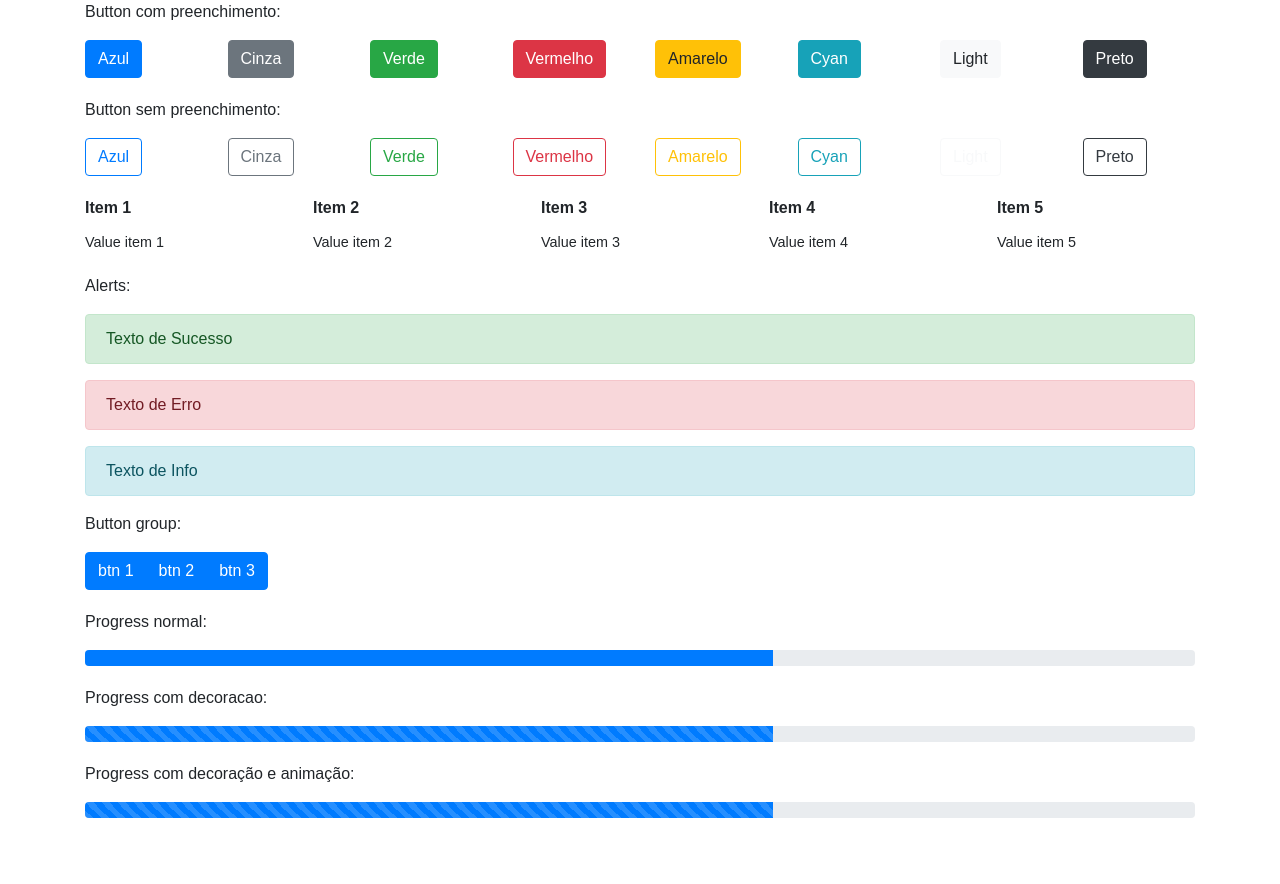
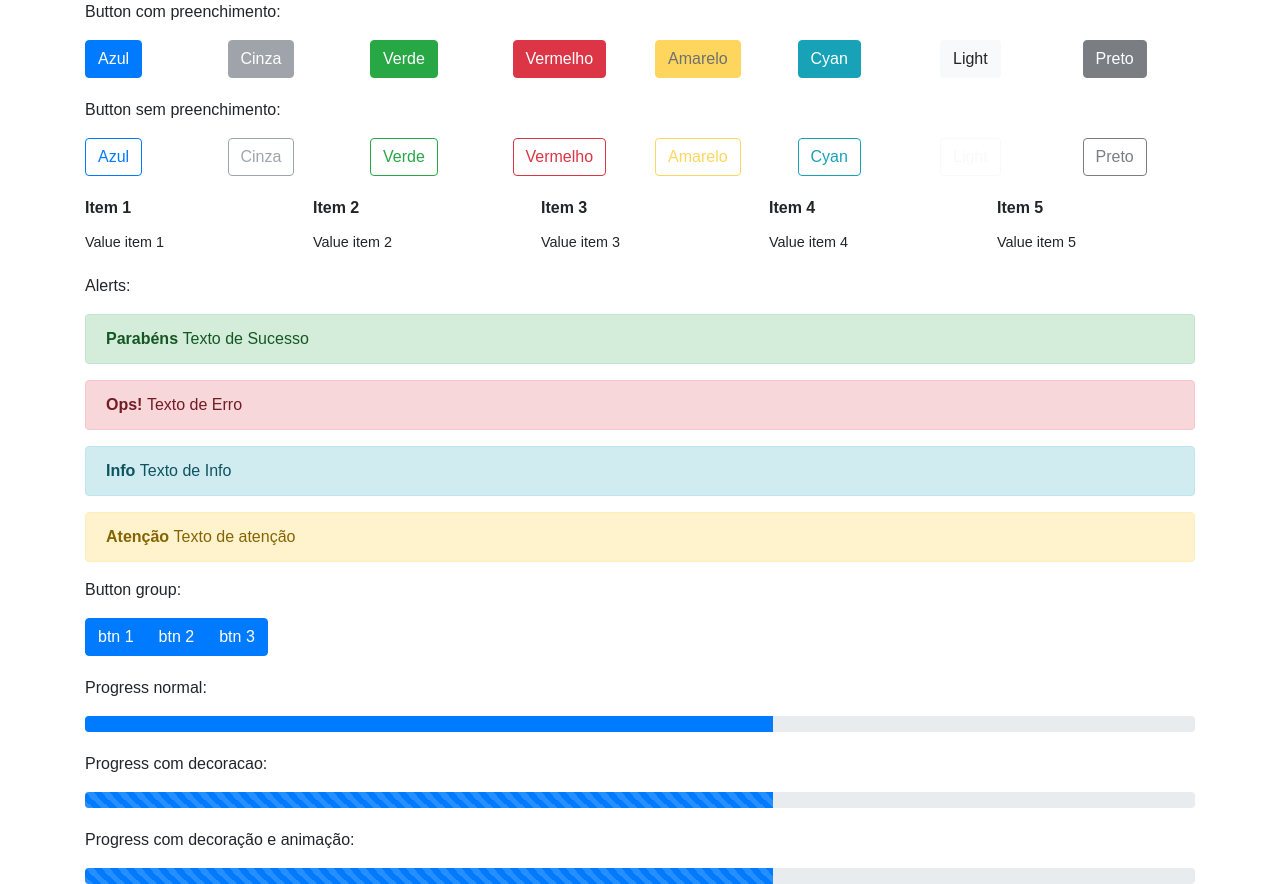
Before and after one commit to aferreiradesouza/ss-consultorio-sistema, an Angular app: page /offsite/styleguide in a window 1280 px wide. Before the commit the page ends 818 px from the top, so only its background shows below. Built offline with nearby package versions, Linux system fonts and the light colour scheme.

Commit message:
correções

```diff
--- a/src/app/offsite/styleguide/styleguide.component.ts
+++ b/src/app/offsite/styleguide/styleguide.component.ts
@@ -1,4 +1,4 @@
-import { Component, OnInit } from '@angular/core';
+import { Component } from '@angular/core';
 
 @Component({
   // tslint:disable-next-line:component-selector
@@ -6,27 +6,23 @@ import { Component, OnInit } from '@angular/core';
   templateUrl: './styleguide.page.html',
   styleUrls: ['./styleguide.component.scss']
 })
-export class StyleGuideComponent implements OnInit {
+export class StyleGuideComponent {
   public buttonsComPreenchimento: any[] = [
-    {label : 'Azul', color: 'azul'},
-    {label : 'Cinza', color: 'cinza'},
-    {label : 'Verde', color: 'verde'},
-    {label : 'Vermelho', color: 'vermelho'},
-    {label : 'Amarelo', color: 'amarelo'},
-    {label : 'Cyan', color: 'cyan'},
-    {label : 'Light', color: 'light'},
-    {label : 'Preto', color: 'preto'}
+    { label: 'Azul', color: 'azul', disabled: false },
+    { label: 'Cinza', color: 'cinza', disabled: true },
+    { label: 'Verde', color: 'verde', disabled: false },
+    { label: 'Vermelho', color: 'vermelho', disabled: false },
+    { label: 'Amarelo', color: 'amarelo', disabled: true },
+    { label: 'Cyan', color: 'cyan', disabled: false },
+    { label: 'Light', color: 'light', disabled: false },
+    { label: 'Preto', color: 'preto' , disabled: true}
   ];
 
   public itens: any[] = [1, 2, 3, 4, 5];
 
   public buttonGroup: any[] = [
-    {label : 'btn 1', color: 'azul'},
-    {label : 'btn 2', color: 'azul'},
-    {label : 'btn 3', color: 'azul'},
+    { label: 'btn 1', color: 'azul' },
+    { label: 'btn 2', color: 'azul' },
+    { label: 'btn 3', color: 'azul' },
   ];
-
-  ngOnInit() {
-    console.log(this.buttonsComPreenchimento);
-  }
 }
--- a/src/app/offsite/styleguide/styleguide.page.html
+++ b/src/app/offsite/styleguide/styleguide.page.html
@@ -2,14 +2,14 @@
     <p>Button com preenchimento:</p>
     <div class="row margin-bottom">
         <div class="col" *ngFor="let item of buttonsComPreenchimento">
-            <ss-button [fill]="true" [label]="item.label" [color]="item.color"></ss-button>
+            <ss-button [fill]="true" [label]="item.label" [disabled]="item.disabled" [color]="item.color"></ss-button>
         </div>
     </div>
 
     <p>Button sem preenchimento:</p>
     <div class="row margin-bottom">
         <div class="col" *ngFor="let item of buttonsComPreenchimento">
-            <ss-button [fill]="false" [label]="item.label" [color]="item.color"></ss-button>
+            <ss-button [fill]="false" [label]="item.label" [disabled]="item.disabled" [color]="item.color"></ss-button>
         </div>
     </div>
 
@@ -20,9 +20,10 @@
     </div>
 
     <p>Alerts:</p>
-    <ss-alert mensagem="Texto de Sucesso" type="sucesso"></ss-alert>
-    <ss-alert mensagem="Texto de Erro" type="erro"></ss-alert>
-    <ss-alert mensagem="Texto de Info" type="info"></ss-alert>
+    <ss-alert title="Parabéns" mensagem="Texto de Sucesso" type="sucesso"></ss-alert>
+    <ss-alert title="Ops!" mensagem="Texto de Erro" type="erro"></ss-alert>
+    <ss-alert title="Info" mensagem="Texto de Info" type="info"></ss-alert>
+    <ss-alert title="Atenção" mensagem="Texto de atenção" type="atencao"></ss-alert>
 
     <p>Button group:</p>
     <div class="row margin-bottom">
--- a/src/app/shared/components/alert/alert.component.ts
+++ b/src/app/shared/components/alert/alert.component.ts
@@ -8,10 +8,11 @@ import { Router } from '@angular/router';
 })
 
 export class AlertComponent implements OnInit {
-  public readonly Types = ['sucesso', 'erro', 'info'];
+  public readonly Types = ['sucesso', 'erro', 'info', 'atencao'];
 
   @Input() type: string;
   @Input() mensagem: string;
+  @Input() title: string;
 
 
   constructor(public router: Router) { }
@@ -30,6 +31,8 @@ export class AlertComponent implements OnInit {
         return 'alert-danger';
       case 'info':
         return 'alert-info';
+      case 'atencao':
+        return 'alert-warning';
     }
   }
 }
--- a/src/app/shared/components/alert/alert.page.html
+++ b/src/app/shared/components/alert/alert.page.html
@@ -1,3 +1,3 @@
 <div [class]="'alert '+getType()" role="alert">
-    {{mensagem}}
+    <strong>{{title}} </strong>{{mensagem}}
 </div>
--- a/src/app/shared/components/button/button.component.ts
+++ b/src/app/shared/components/button/button.component.ts
@@ -13,6 +13,7 @@ export class ButtonComponent implements OnInit {
   @Input() fill?: boolean = true;
   @Input() label: string;
   @Input() color?: string = 'azul';
+  @Input() disabled?: boolean = false;
 
 
   constructor(public router: Router) {}
--- a/src/app/shared/components/button/button.page.html
+++ b/src/app/shared/components/button/button.page.html
@@ -1,4 +1,4 @@
 <div>
     <button type="button" [class]="'btn btn-primary ' + getColor()"
-    [ngClass]="{'btn-outline-primary' : !fill, 'btn-primary' : fill}">{{label}}</button>
+    [ngClass]="{'btn-outline-primary' : !fill, 'btn-primary' : fill}" [disabled]="disabled">{{label}}</button>
 </div>
```
